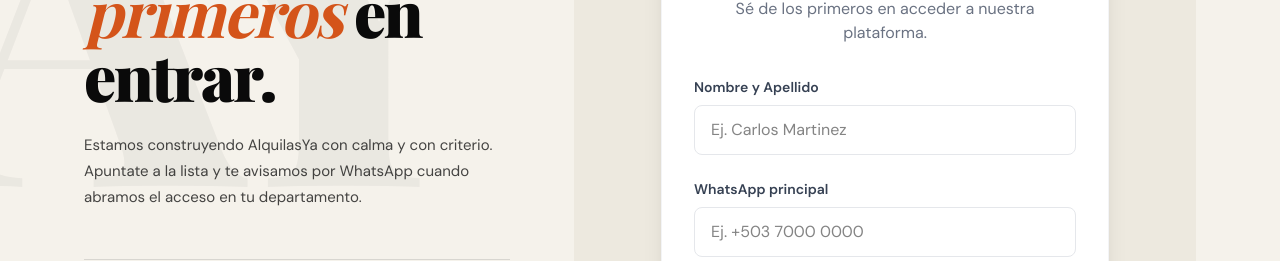
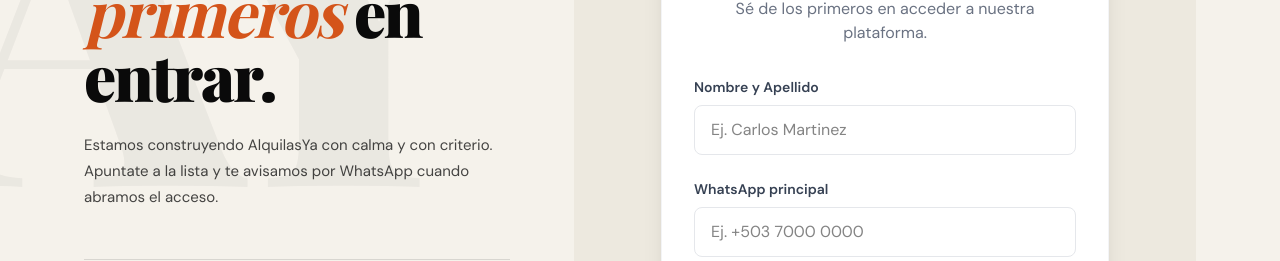
Before and after one commit to js3rr4n0/Alquilasya, a Next.js app: page / in a window 1280 px wide. Shown: the part 1320-1581 px from the top of the page. Built offline with nearby package versions, Linux system fonts and the light colour scheme; no server answers; the database is empty; a web font is replaced by a local one.

Commit message:
update waitlist copy text

```diff
--- a/src/components/LandingPage.tsx
+++ b/src/components/LandingPage.tsx
@@ -255,8 +255,7 @@ function FormSection({
               }}
             >
               Estamos construyendo AlquilasYa con calma y con criterio. Apuntate
-              a la lista y te avisamos por WhatsApp cuando abramos el acceso en
-              tu departamento.
+              a la lista y te avisamos por WhatsApp cuando abramos el acceso.
             </p>
 
             <div className="mt-12 pt-8" style={{ borderTop: `1px solid rgba(10,10,10,0.12)` }}>
```
